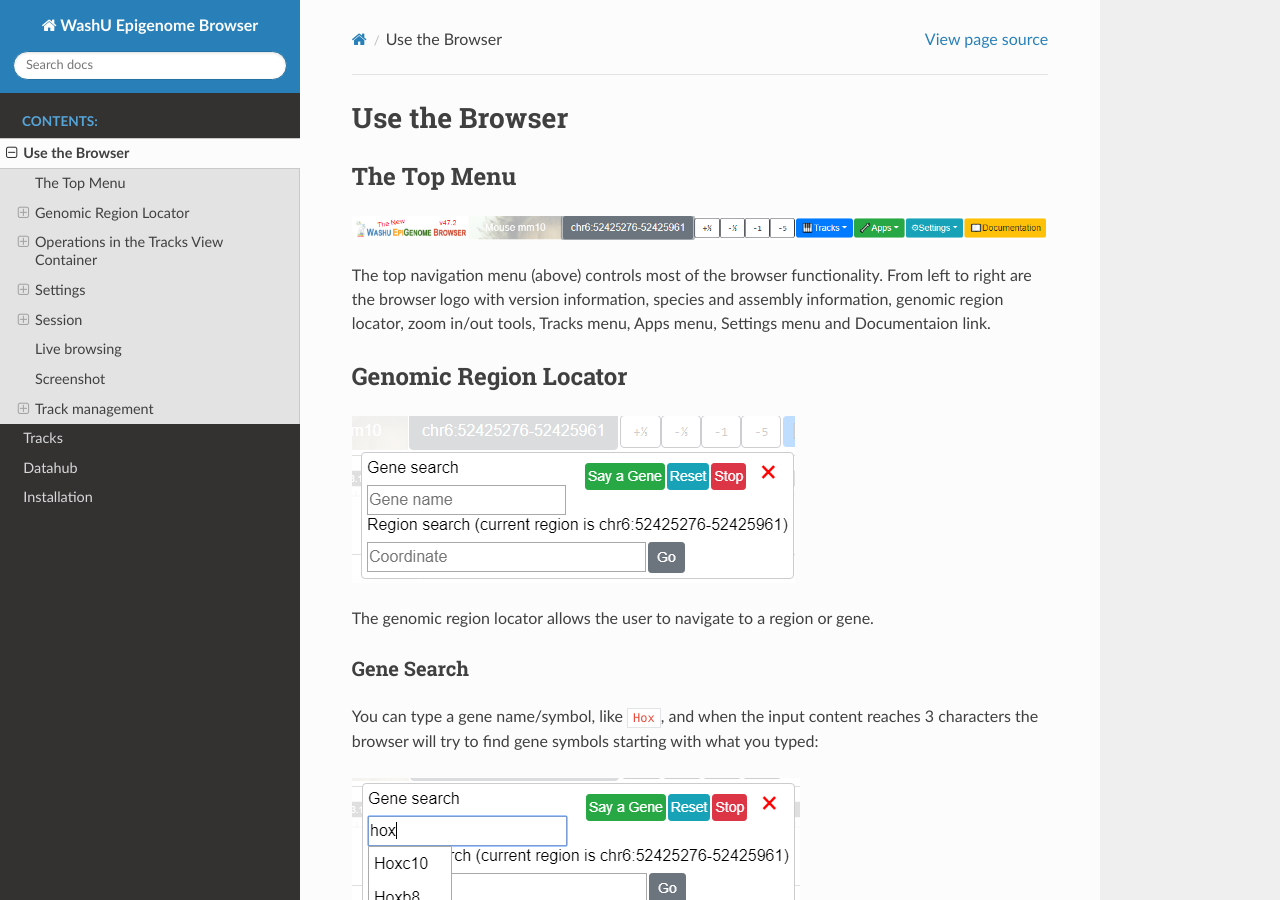
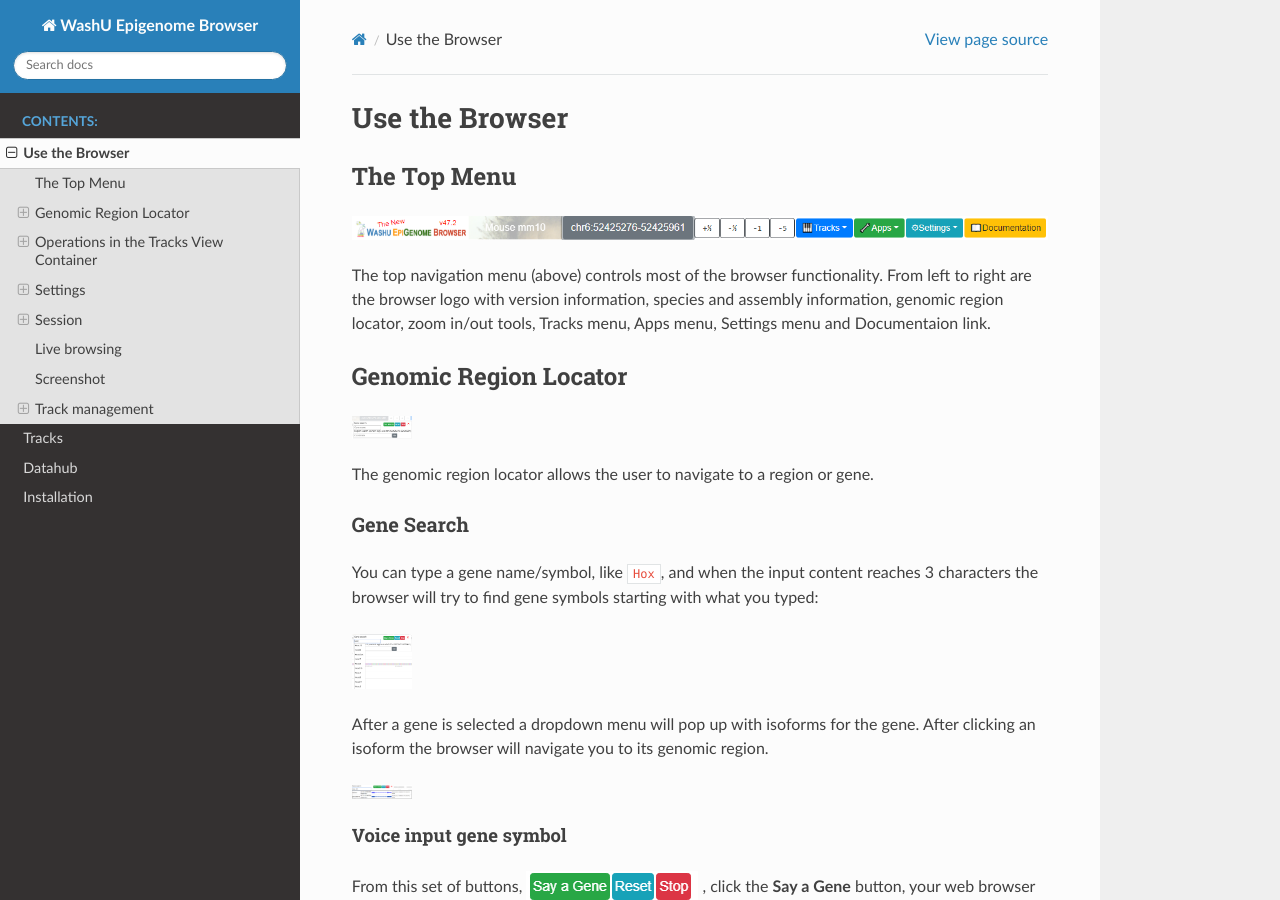
Before and after one commit to lidaof/eg-docs, a Sphinx documentation site: the page built from docs/usage.rst, in a window 1280 px wide and 900 px high. Built offline with Sphinx 7.4.7 and the Read the Docs theme 2.0.0, drawn with Linux system fonts in a browser that asks for light colours.

Commit message:
Update usage.rst

```diff
--- a/docs/usage.rst
+++ b/docs/usage.rst
@@ -12,6 +12,7 @@ version information, species and assembly information, genomic region locator, z
 Genomic Region Locator
 ----------------------
 .. image:: _static/region_jump.png
+   :width: 60px
 
 The genomic region locator allows the user to navigate to a region or gene.
 
@@ -22,10 +23,12 @@ You can type a gene name/symbol, like ``Hox``, and when the input content reache
 the browser will try to find gene symbols starting with what you typed:
 
 .. image:: _static/gene_search1.png
+   :width: 60px
 
 After a gene is selected a dropdown menu will pop up with isoforms for the gene. After clicking an isoform the browser will navigate you to its genomic region.
 
 .. image:: _static/gene_search2.png
+   :width: 60px
 
 Voice input gene symbol
 ^^^^^^^^^^^^^^^^^^^^^^^
```
